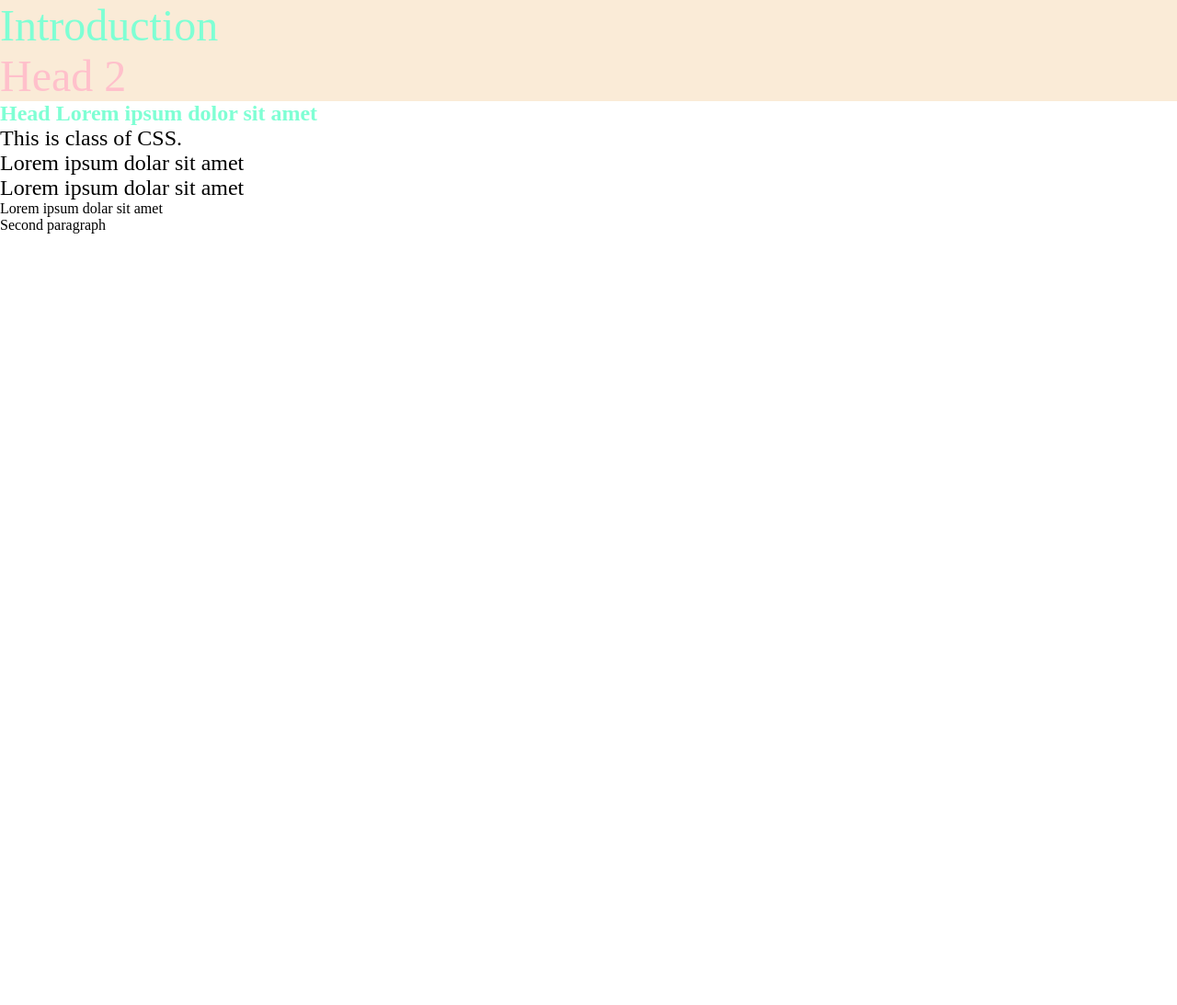
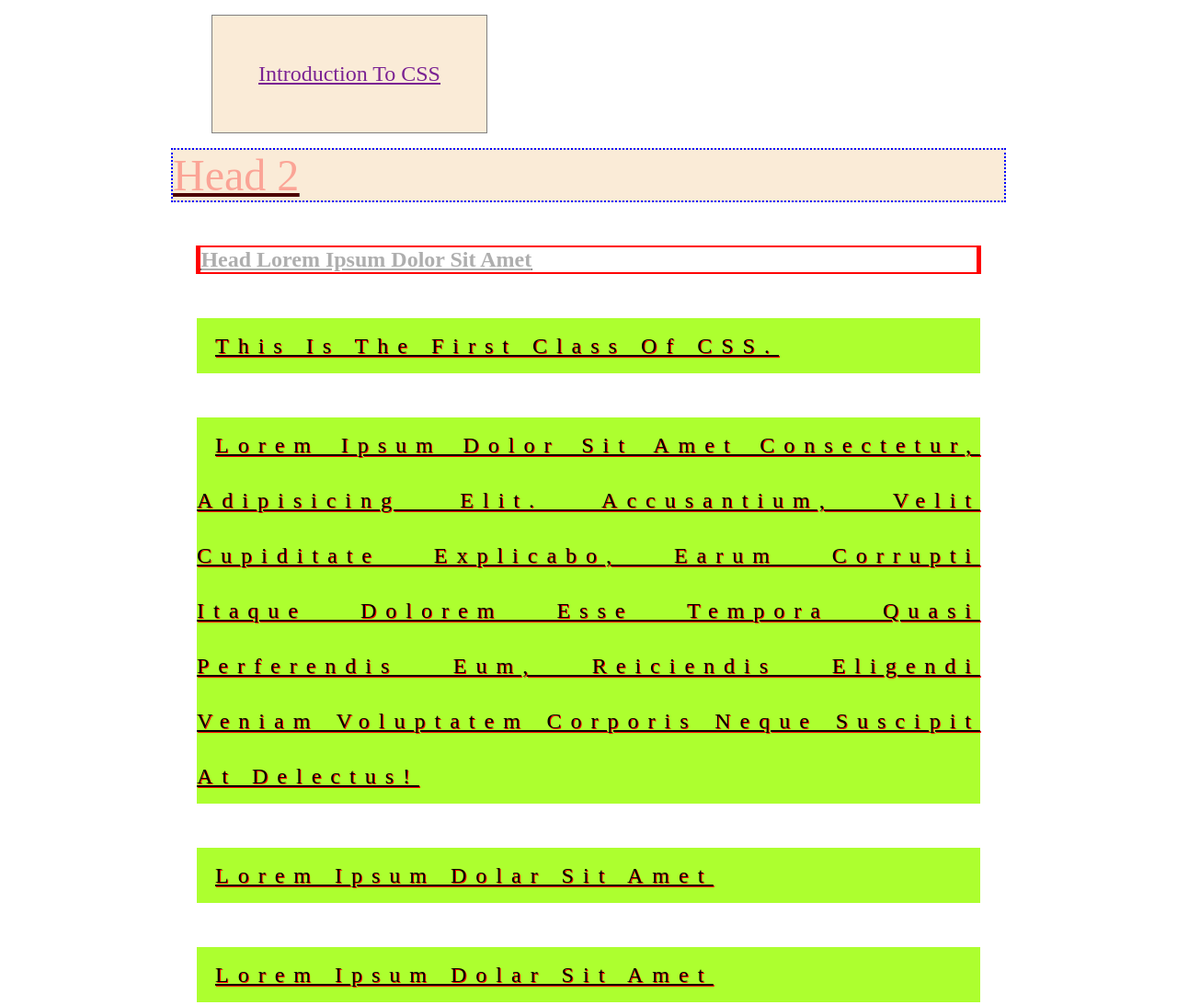
Before and after one commit to mysLer/CSS-Classes---3, a plain HTML site: page index.html in a window 1280 px wide. Shown: the top 1093 px of the page at 92% size. Before the commit the page ends 800 px from the top, so only its background shows below. Drawn offline with Linux system fonts and the light colour scheme.

Commit message:
text-margin-padding

```diff
--- a/index.html
+++ b/index.html
@@ -22,21 +22,26 @@
 
 </head>
 <body>
-    <h1 id="head1" class="title">Introduction</h1>
+    <div class="container">
+        <h1 id="head1" class="title">Introduction to CSS</h1>
 
-    <h1 id="head2" class="title"> Head 2 </h1>
+        <h1 id="head2" class="title"> Head 2 </h1>
 
-    <h3 class="description">Head Lorem ipsum dolor sit amet</h3>
-
-    <p class="description">This is class of CSS.</p>
-    <p class="description">Lorem ipsum dolar sit amet</p>
-    <p class="description">Lorem ipsum dolar sit amet</p>
-    <p> Lorem ipsum dolar sit amet</p>
-
-    <p>Second paragraph</p>
+        <div>
+            <h3 class="description">Head Lorem ipsum dolor sit amet</h3>
+        </div>
 
 
+        <p class="description">This is the first class of CSS.</p>
+        <p class="description">Lorem ipsum dolor sit amet consectetur, adipisicing elit.
+            Accusantium, velit cupiditate explicabo, earum corrupti itaque dolorem esse tempora quasi perferendis eum,
+            reiciendis eligendi veniam voluptatem corporis neque suscipit at delectus!</p>
+        <p class="description">Lorem ipsum dolar sit amet</p>
+        <p class="description">Lorem ipsum dolar sit amet</p>
+        <p>Lorem ipsum dolar sit amet</p>
 
+        <p>Second paragraph</p>
 
+    </div>
 </body>
 </html>
--- a/style.css
+++ b/style.css
@@ -1,26 +1,114 @@
-* {
+/* * {
     margin: 0;
     padding: 0;
+} */
+
+* {
+    font-size: 24px;
+    /* text-align: right; */
+    /* yazilarizi saga sola veya ortaya hizalamak icin text-align: ; kullaniyoruz */
+    text-align: justify;
+    /* text-align: left; */
+    text-decoration: underline;
+    /* text-decoration: overline;  */
+    /* text-decoration: line-through; */
+     /* yazilarimizin altini ustunu veya ustunu cizmek icin kullaniyoruz */
+
+
+     text-transform: capitalize;
+     /* kelimelerin ilk harflerini buyultuyor */
+     /* text-transform: uppercase;  */
+     /* butun harfleri buyuk yapiyor */
+     /* text-transform: lowercase; */
+     /* kelimelerin hepsini kucuk harf yapiyor */
+
+
+
+
+
 }
 
+
+
+
+
+.container {
+    margin: auto;
+    width: 75%;
+}
 #head1 {
-    color: aquamarine;
+    font-size: 24px;
+    /* margin: 10px auto; */
+    margin: 2vh 5vw;
+    /* ( % alma işlemi) */
+    color: rgb(123, 35, 147);
+    width: 300px;
+    padding: 50px;
+    border: 1px solid gray;
+    box-sizing: border-box;
 }
 
 .title {
-    font-size: 48px;
+    /* font-size: 48px; */
+    font-size: 2rem;
     background-color: antiquewhite;
     font-weight: 400;
 }
 
 #head2 {
-    color: pink;
+    border: 2px dotted blue;
+    /* border larin hepsini tek yerde verebiliyoruz */
+    color: rgba(255, 0 , 0 , 0.3);
+    /* margin-bottom: 10px;
+    margin-left: 20px; */
+    margin: 5px 3px 10px 2px;
+    margin: 10px 20px;
+
 }
 
-.description {
+p.description {
+    text-indent: 20px;
+    /* paragraf yapmak icin  */
+    text-align: justify;
+
+    letter-spacing: 10px;
+    /* harflerin arasina bosluk birakmak icin    */
+
+    line-height: 60px;
+    /* satirlara bosluk mesafe birakiyor */
+
+    text-shadow: 1px 1px red;
+    /* golge vermek icin ilk yazilan "1px" dikey icin ikinci yazilan ise Yatay golge icin mesafe */
+
     font-size: 24px;
+    /* margin: 2em; */
+    /* burada margin'deki 2em degeri font-size'in 2 kati demek oluyor, yani margin 48 olmus oluyor  */
+
+    margin: 2rem;
+    /* root element */
+    /* (rem   universel (*) daki font-size ne ise onun çarpımı olur) */
+    color: #000;
+    background-color: greenyellow;
+
+
 }
 
 h3.description {
-    color: aquamarine;
+
+    margin: 5%;
+
+    /* (kenar kalinligi border-width üst-sag-alt-sol) */
+    border-width: 2px 5px 3px 10px;
+    /* top right bottom left  */
+    border-width: 2px 5px;
+    /* top-bottom // right-left */
+    border-style: solid;
+    border-color: red;
+    color: #aeaeae;
 }
+
+/* 0 1 2 3 4 .... 9 A B C D E F
+
+f -> 15.1 + 15.16 = 255
+
+*/
```
